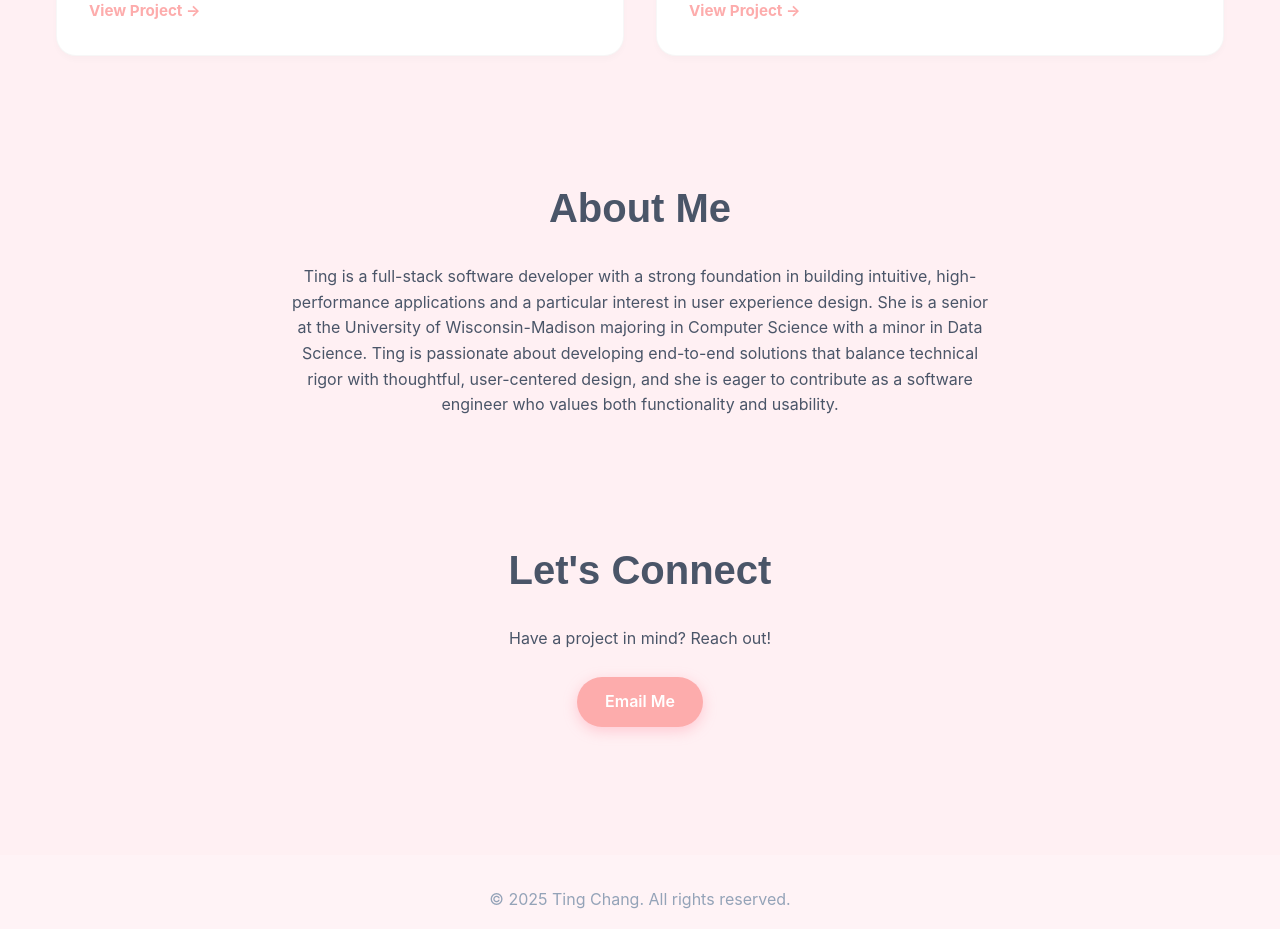
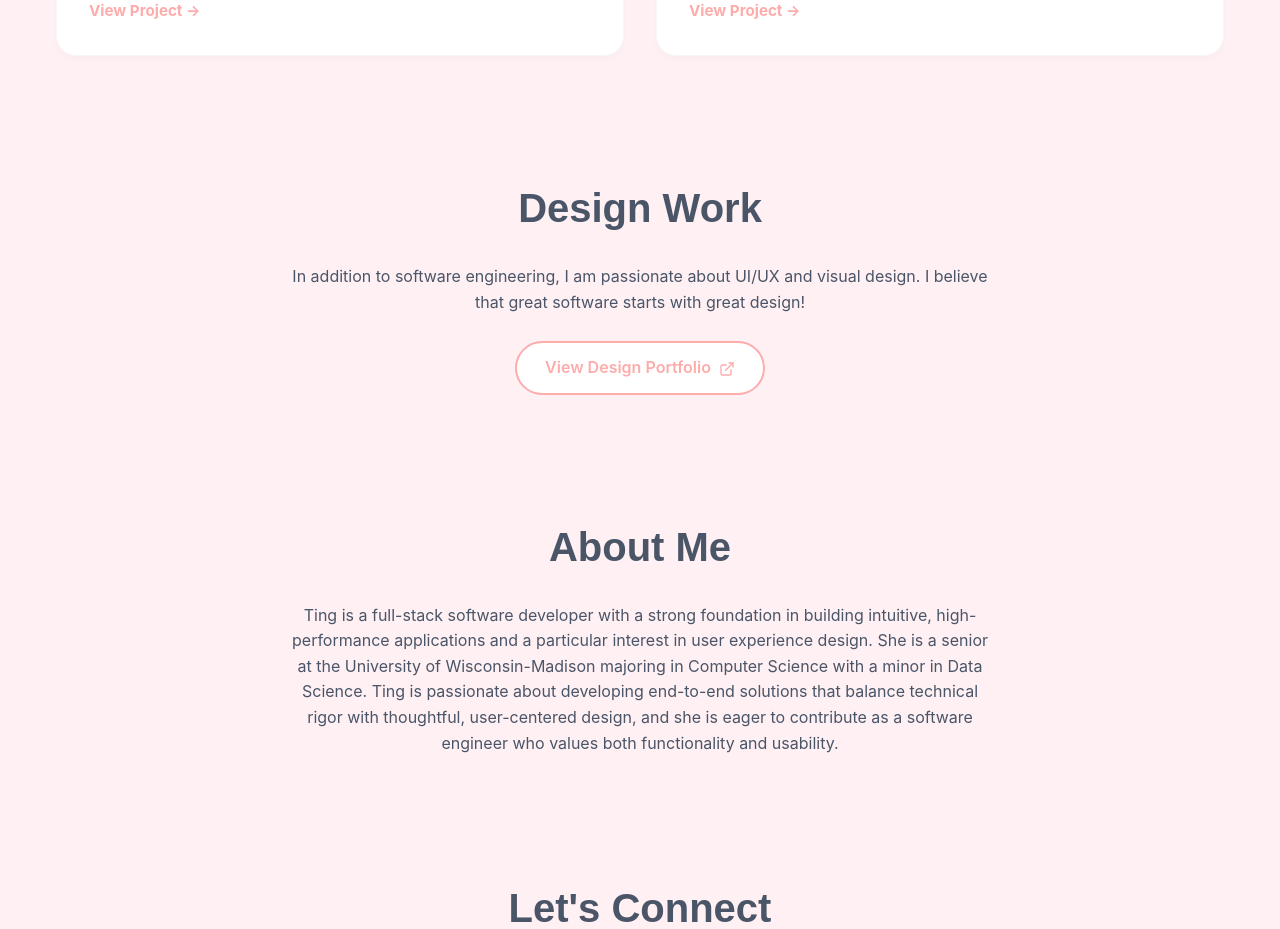
Before and after one commit to ytingchang/portfolio, a React (Vite) app: page / in a window 1280 px wide. Shown: the part 1300-2229 px from the top of the page. Built offline with nearby package versions, Linux system fonts and the light colour scheme.

Commit message:
Design section added

```diff
--- a/src/App.jsx
+++ b/src/App.jsx
@@ -1,6 +1,7 @@
 import Header from './components/Header';
 import Hero from './components/Hero';
 import Projects from './components/Projects';
+import Design from './components/Design';
 import About from './components/About';
 import Contact from './components/Contact';
 import Footer from './components/Footer';
@@ -13,6 +14,7 @@ function App() {
       <main>
         <Hero />
         <Projects />
+        <Design />
         <About />
         <Contact />
       </main>
--- /dev/null
+++ b/src/components/Design.jsx
@@ -0,0 +1,24 @@
+const Design = () => {
+    return (
+        <section id="design" className="section">
+            <div className="container">
+                <h2 className="section-title">Design Work</h2>
+                <div className="about-content">
+                    <p>In addition to software engineering, I am passionate about UI/UX and visual design.
+                        I believe that great software starts with great design!</p>
+                    <br />
+                    <a href="https://sites.google.com/view/ytingchang/home" className="btn btn-secondary" target="_blank" rel="noopener noreferrer">
+                        View Design Portfolio
+                        <svg xmlns="http://www.w3.org/2000/svg" width="16" height="16" viewBox="0 0 24 24" fill="none" stroke="currentColor" strokeWidth="2" strokeLinecap="round" strokeLinejoin="round" style={{ marginLeft: '8px', verticalAlign: 'middle', display: 'inline-block' }}>
+                            <path d="M18 13v6a2 2 0 0 1-2 2H5a2 2 0 0 1-2-2V8a2 2 0 0 1 2-2h6"></path>
+                            <polyline points="15 3 21 3 21 9"></polyline>
+                            <line x1="10" y1="14" x2="21" y2="3"></line>
+                        </svg>
+                    </a>
+                </div>
+            </div>
+        </section>
+    );
+};
+
+export default Design;
--- a/src/components/Header.jsx
+++ b/src/components/Header.jsx
@@ -39,6 +39,7 @@ const Header = () => {
                     <ul className="nav-list">
                         <li><a href="#hero" className="nav-link" onClick={() => setIsMenuOpen(false)}>Home</a></li>
                         <li><a href="#projects" className="nav-link" onClick={() => setIsMenuOpen(false)}>Projects</a></li>
+                        <li><a href="#design" className="nav-link" onClick={() => setIsMenuOpen(false)}>Design</a></li>
                         <li><a href="#about" className="nav-link" onClick={() => setIsMenuOpen(false)}>About</a></li>
                         <li><a href="#contact" className="nav-link" onClick={() => setIsMenuOpen(false)}>Contact</a></li>
                     </ul>
--- a/src/index.css
+++ b/src/index.css
@@ -123,7 +123,8 @@ img {
 
 /* Center content for specific sections */
 #about .container,
-#contact .container {
+#contact .container,
+#design .container {
   display: flex;
   flex-direction: column;
   align-items: center;
```
Also changed, not shown: src/components/Projects.jsx (+1 -9 lines), 5 other files (tests, documents, lock files or other folders).
